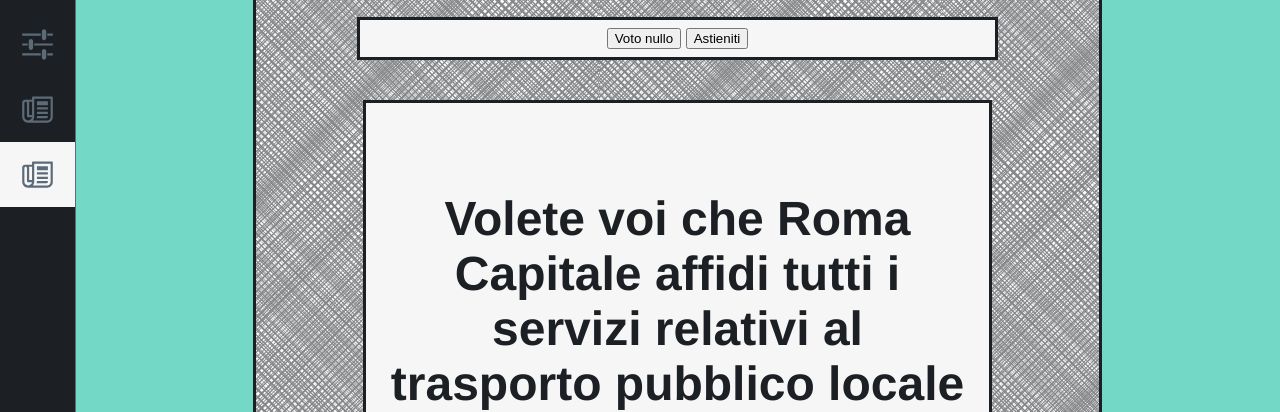
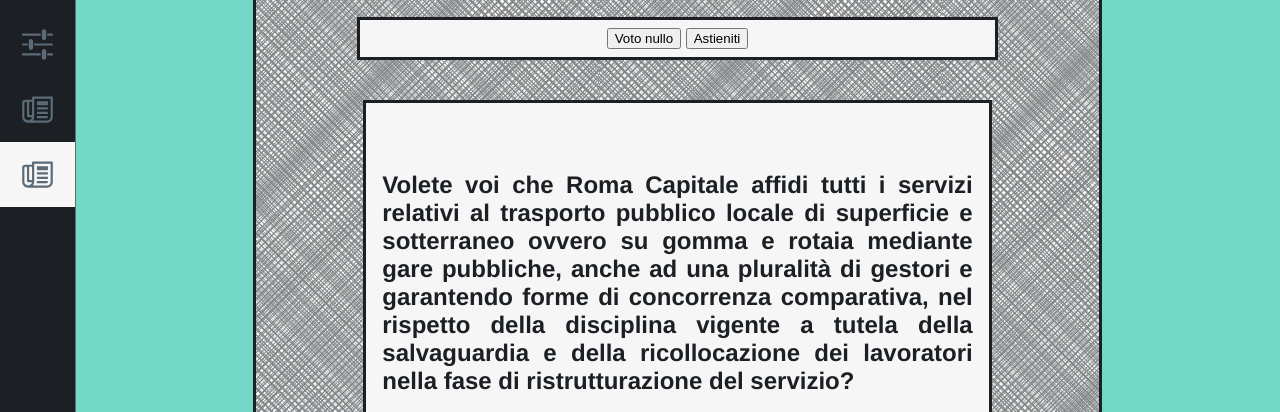
Before and after one commit to tizianocolagrossi/LTW_PRJ, a plain HTML site: page referendum.html in a window 1280 px wide. Shown: the part 127-539 px from the top of the page. Drawn offline with Linux system fonts and the light colour scheme.

Commit message:
testo dimensione referendum

```diff
--- a/css/tes_style.css
+++ b/css/tes_style.css
@@ -48,8 +48,8 @@
 
 }
 h2{
-    text-align: center;
-    font-size: 3em;
+    text-align: justify;
+    font-size: 1.5em;
 }
 .tasto{
     display: inline-block;
```
